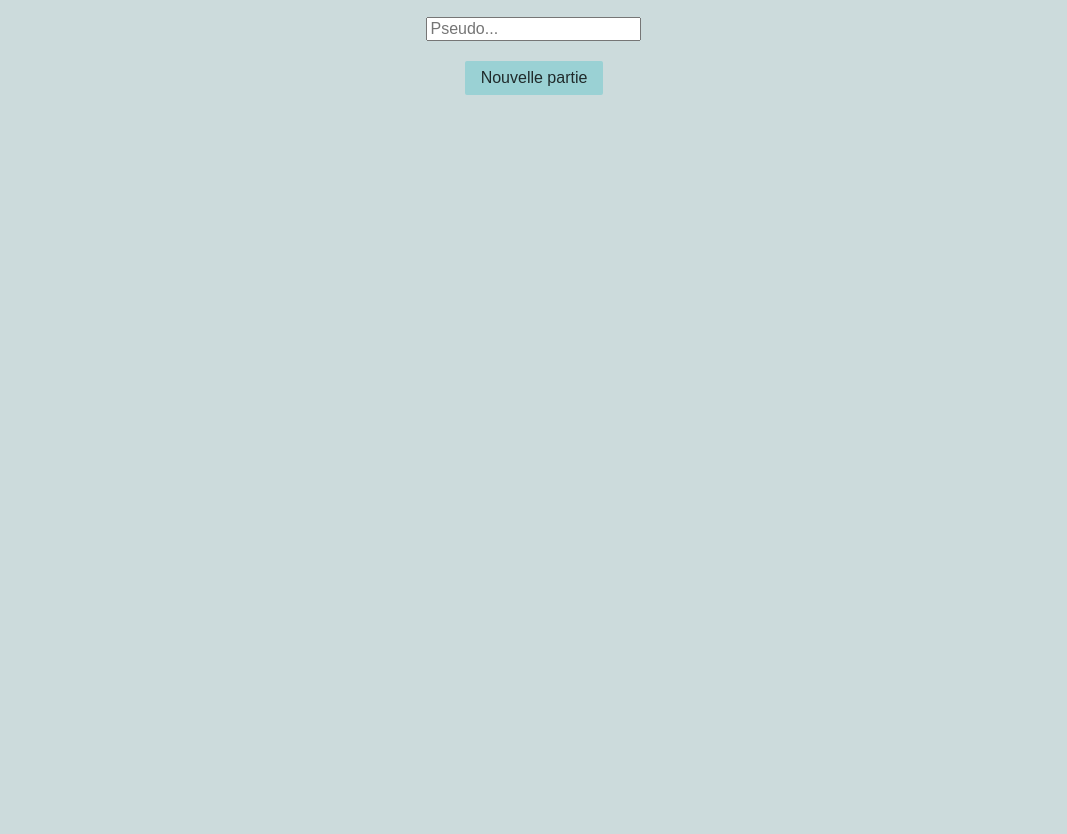
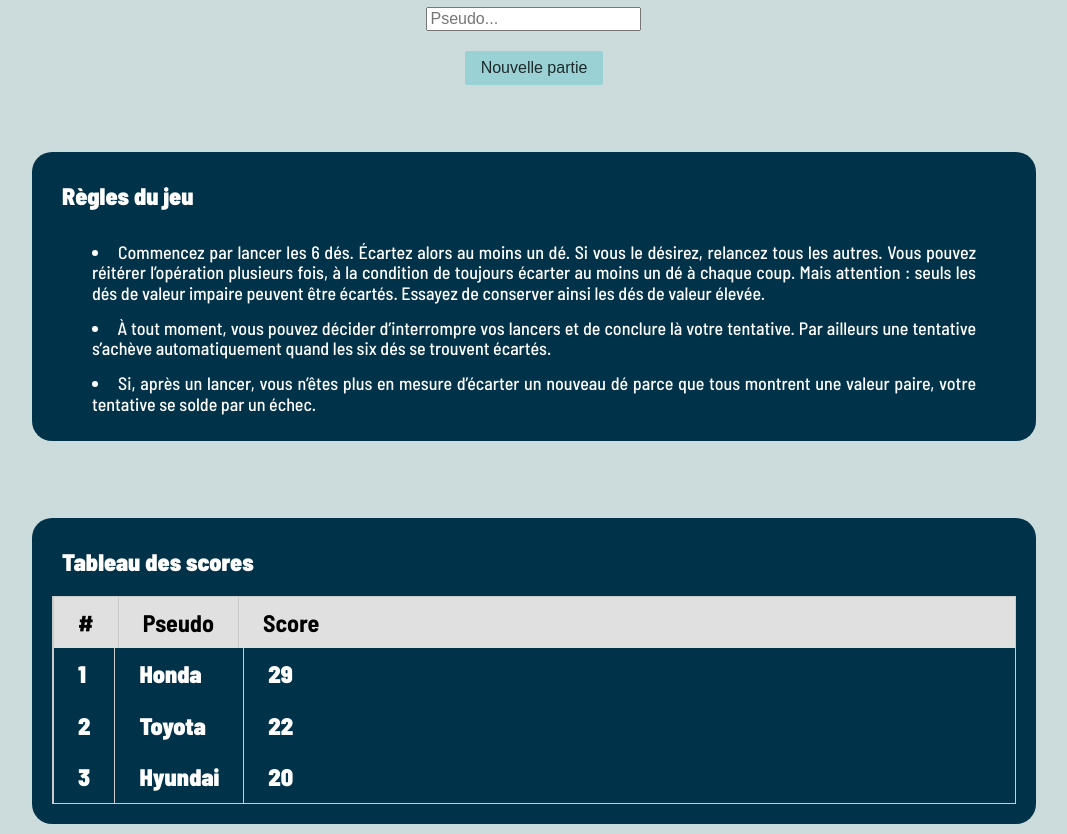
Before and after one commit to nbert71/decathlon-javelot, a website: page index.html in a window 1280 px wide. Shown: the part 189-1023 px from the top of the page, without its empty margins (106-1173 px from the left). Before the commit the page ends 800 px from the top, so only its background shows below. Drawn offline with nearby package versions, Linux system fonts and the light colour scheme.

Commit message:
Ajout du tableau des scores et de l'affichage des infos de session

```diff
--- a/index.html
+++ b/index.html
@@ -31,6 +31,52 @@
                 <a class="pure-button" id="new-game" href="./game.html">Nouvelle partie</a>
             </div>
             <div class="pure-u-1-3"></div>
+
+
+            <div class="rules" id="index_rules">
+                <div class="box-title">
+                    Règles du jeu
+                </div>
+                <div class="rules-box"> <li>Commencez par lancer les 6 dés. Écartez alors au moins un dé. Si vous le désirez, relancez tous les autres. Vous
+                    pouvez réitérer l’opération plusieurs fois, à la condition de toujours écarter au moins un dé à chaque coup. Mais
+                    attention : seuls les dés de valeur impaire peuvent être écartés. Essayez de conserver ainsi les dés de valeur
+                    élevée. </li><li>À tout moment, vous pouvez décider d’interrompre vos lancers et de conclure là votre tentative. Par ailleurs une
+                    tentative s’achève automatiquement quand les six dés se trouvent écartés.</li>
+                    <li>Si, après un lancer, vous n’êtes plus en mesure d’écarter un nouveau dé parce que tous montrent une valeur paire,
+                    votre tentative se solde par un échec.</li></div>
+            </div>
+
+            <div class="rules" id="index_rules">
+                <div class="box-title">
+                    Tableau des scores
+                </div>
+                <table class="pure-table">
+                    <thead>
+                        <tr>
+                            <th>#</th>
+                            <th>Pseudo</th>
+                            <th>Score</th>
+                        </tr>
+                    </thead>
+                    <tbody>
+                        <tr>
+                            <td>1</td>
+                            <td>Honda</td>
+                            <td>29</td>
+                        </tr>
+                        <tr>
+                            <td>2</td>
+                            <td>Toyota</td>
+                            <td>22</td>
+                        </tr>
+                        <tr>
+                            <td>3</td>
+                            <td>Hyundai</td>
+                            <td>20</td>
+                        </tr>
+                    </tbody>
+                </table>
+            </div>
         </div>
     </div>
 </body>
--- a/main.css
+++ b/main.css
@@ -11,11 +11,36 @@ html, body {
     background-color: var(--blue1);
 }
 
+.changer_pseudo {
+    color: rgb(56, 56, 56);
+    font-weight: 200;
+    font-size: 15pt;
+    font-style: italic;
+}
+
+.pure-table {
+    font-family: 'Barlow Semi Condensed', sans-serif;
+    font-weight: 900;
+    background-color: transparent;
+    font-size: x-large;
+    display: flex;
+    flex-direction: column;
+    table-layout: 1 1 10;
+    margin: 0px 20px 20px 20px;
+    flex: 100%;
+    color: #FFFFFF;
+}
+
+thead {
+    background-color: transparent;
+    color: #FFFFFF;
+}
+
 .pure-g {
     letter-spacing: 0cm;
 }
 .main {
-      margin-top: 50px;
+      margin-top: 40px;
       margin-left: auto;
       margin-right: auto;
       width: 80vw;
@@ -128,3 +153,15 @@ li {
 #new-game {
     margin-top: 20px;
 }
+
+#index_rules {
+    margin-top: 50pt;
+}
+
+.info_session {
+    font-family: 'Barlow Semi Condensed', sans-serif;
+    font-weight: 900;
+    font-size: 20pt;
+    text-align: right;
+    margin: 10pt;
+}
```
Also changed, not shown: game.html (+9 -0 lines).
